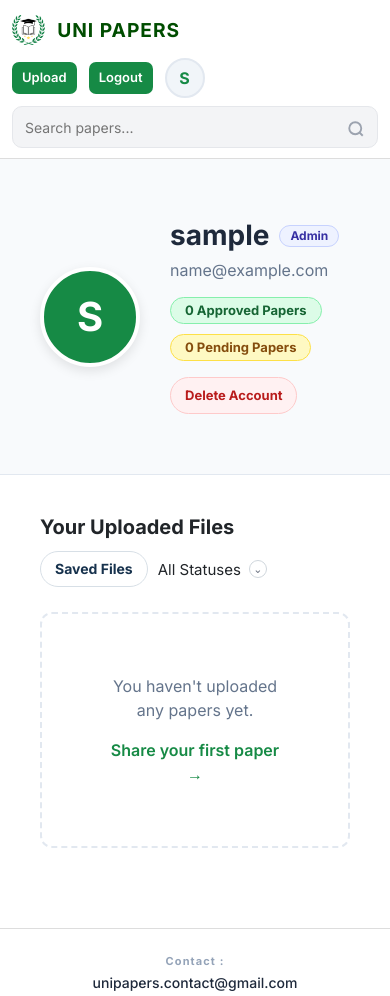
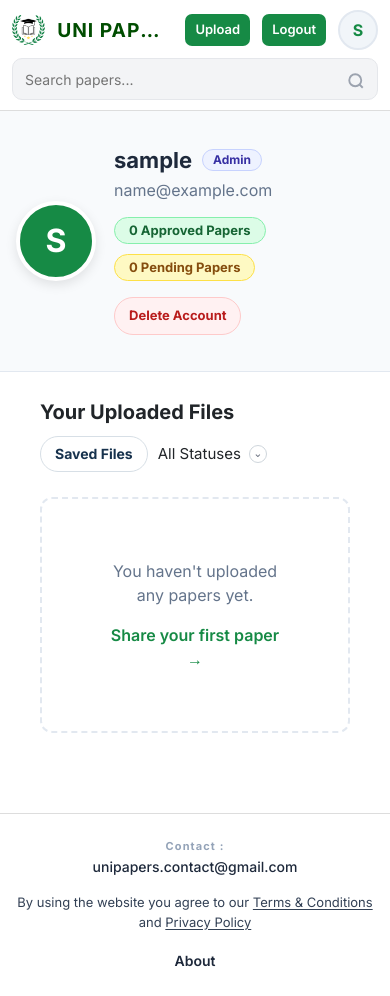
Before and after one commit to ammaar-hussa1n/UniPapers, a Django app: page /profile/ in a window 390 px wide. Run offline with Django 5.2, Linux system fonts and the light colour scheme; the visitor is signed in with stand-in values (Sample User, id 1); data that the repository does not hold is empty; some libraries are stand-ins or nearby versions.

Commit message:
Perfect mobile phone view

```diff
--- a/home/templates/home/base.html
+++ b/home/templates/home/base.html
@@ -529,7 +529,20 @@
             }
 
             .nav-left {
-                gap: 12px;
+                gap: 10px;
+                flex: 1 1 0;       /* Shrink to fit leftover space so actions stay on the same row */
+                min-width: 0;
+            }
+
+            .navbar-brand {
+                min-width: 0;      /* Allow the brand to shrink instead of forcing a wrap */
+            }
+
+            .brand-text {
+                white-space: nowrap;
+                overflow: hidden;
+                text-overflow: ellipsis; /* Safety net on very narrow phones */
+                min-width: 0;
             }
 
             /* Push Search row to fill 100% full width directly underneath brand elements */
@@ -716,7 +729,6 @@
     {% endif %}
 
     <div class="nav-right">
-        <span class="contact-label">© 2026 UniPapers</span>
         <span class="copyright-text">By using the website you agree to our <a href="{% url 'terms_and_conditions' %}">Terms & Conditions</a> and <a href="{% url 'privacy_policy' %}">Privacy Policy</a></span>
     </div>
 </footer>
--- a/home/templates/home/profile.html
+++ b/home/templates/home/profile.html
@@ -21,6 +21,7 @@
     .profile-avatar-large {
         width: 100px;
         height: 100px;
+        flex-shrink: 0; /* Keep a perfect circle; don't let it squish on narrow screens */
         border-radius: 50%;
         background: #168a45;
         color: white;
@@ -435,6 +436,39 @@
         .pdf-thumbnail{
             width:100%;
             height:220px;
+        }
+    }
+
+    /* Keep the profile header tidy on phones: let the text column shrink and wrap
+       instead of overflowing the screen. Desktop layout stays unchanged. */
+    @media (max-width: 768px) {
+        .profile-header {
+            padding: 36px 0;
+            margin-bottom: 28px;
+        }
+
+        .profile-info-card {
+            padding: 0 16px;
+            gap: 18px;
+        }
+
+        .profile-avatar-large {
+            width: 80px;
+            height: 80px;
+            font-size: 32px;
+        }
+
+        .user-details {
+            min-width: 0; /* Allow the flex column to shrink below its content width */
+        }
+
+        .user-details h1 {
+            font-size: 22px;
+            overflow-wrap: anywhere; /* Wrap long usernames instead of overflowing */
+        }
+
+        .user-details p {
+            overflow-wrap: anywhere; /* Wrap long emails too */
         }
     }
     .pdf-title a{
--- a/home/templates/home/view_paper.html
+++ b/home/templates/home/view_paper.html
@@ -644,6 +644,7 @@
         .side-rail{
             position:static;
             max-height:none;
+            align-items:stretch; /* Fill the full-width column instead of shrink-wrapping */
         }
 
         .paper-frame,
```
Also changed, not shown: home/templates/home/about.html (+22 -0 lines), home/templates/home/search.html (+19 -17 lines).
